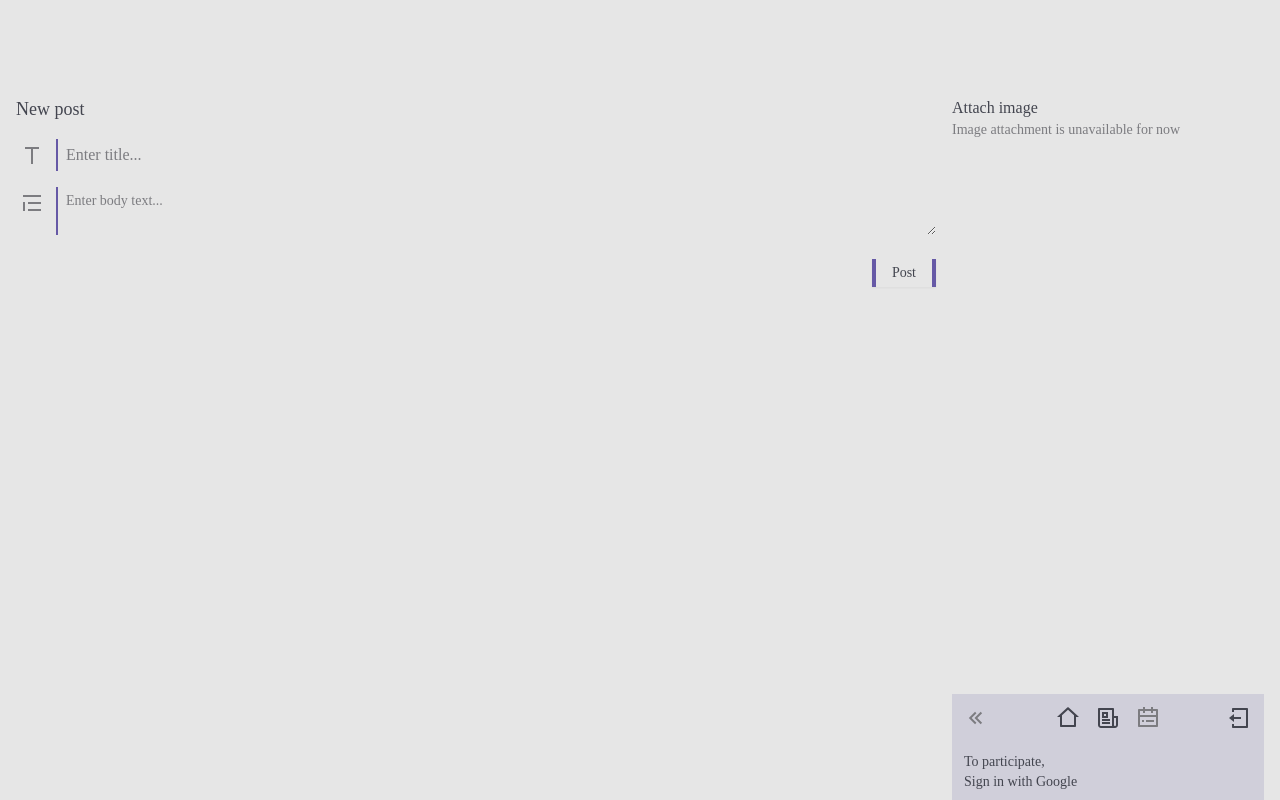
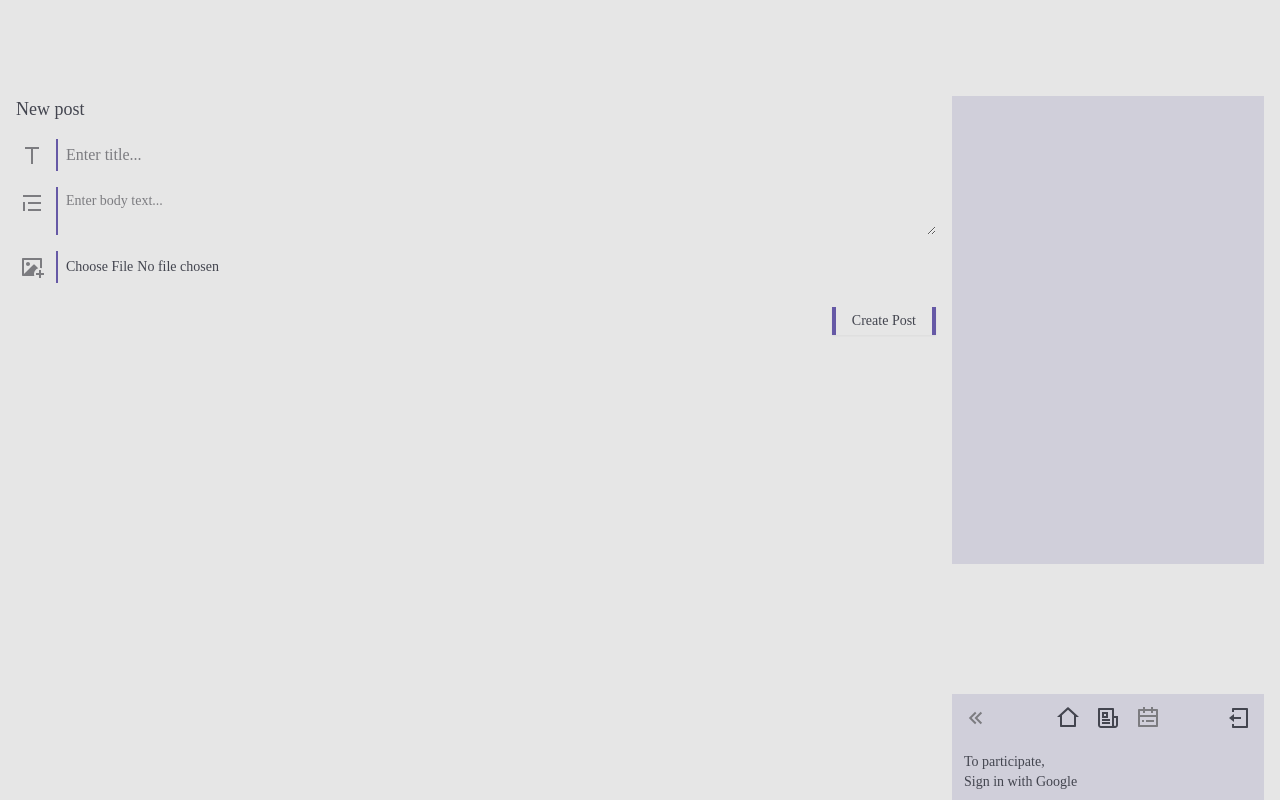
Before and after one commit to HanzFelix/lugefi, a Next.js app: page /forum/new in a window 1280 px wide. Built offline with nearby package versions, Linux system fonts and the light colour scheme; no server answers; the database is empty; sample sign-in values are in the browser's storage; a web font is replaced by a local one.

Commit message:
feat: add image uploading of posts

```diff
--- a/next.config.ts
+++ b/next.config.ts
@@ -12,6 +12,10 @@ const nextConfig: NextConfig = {
         protocol: "https",
         hostname: "ik.imagekit.io",
       },
+      {
+        protocol: "https",
+        hostname: "res.cloudinary.com",
+      },
     ],
   },
 };
--- /dev/null
+++ b/src/app/forum/new/CreatePost.tsx
@@ -0,0 +1,44 @@
+"use server";
+import { auth } from "@/auth";
+import { db } from "@/db/database";
+import { post } from "@/db/schema/forum";
+import { profile } from "@/db/schema/profile";
+import { eq, sql } from "drizzle-orm";
+import { redirect } from "next/navigation";
+
+export async function createPost({
+  title,
+  description,
+  image_url,
+}: {
+  title: string;
+  description: string;
+  image_url: string;
+}) {
+  const session = await auth();
+
+  if (!session?.user?.id) throw new Error("no user");
+
+  const profileId = db.$with("existing_profile").as(
+    db
+      .select({
+        id: profile.id,
+      })
+      .from(profile)
+      .where(eq(profile.user_id, session.user.id))
+      .limit(1),
+  );
+  const [{ insertedId: postId }] = await db
+    .with(profileId)
+    .insert(post)
+    .values({
+      title: title,
+      image_url: image_url || process.env.LUGEFI_DEFAULT_POST_IMAGE_URL || "",
+      description: description,
+      posted_by: sql`(select id from existing_profile)`,
+    })
+    .returning({ insertedId: post.id });
+
+  if (postId) redirect(`/forum/${postId}`);
+  else throw new Error("Failed to upload post");
+}
--- /dev/null
+++ b/src/app/forum/new/PostForm.tsx
@@ -0,0 +1,149 @@
+"use client";
+
+import { RiImageAddFill, RiQuoteText, RiText } from "@remixicon/react";
+import { Button } from "@/components/ui/button";
+import { createPost } from "./CreatePost";
+import { useState } from "react";
+export default function PostForm({
+  cloudName,
+}: {
+  cloudName: string | undefined;
+}) {
+  const [title, setTitle] = useState("");
+  const [description, setDescription] = useState("");
+  const [file, setFile] = useState<File | null>(null);
+  const [loading, setLoading] = useState(false);
+  const [previewUrl, setPreviewUrl] = useState<string | null>(null);
+
+  async function handleImageUpload(selectedFile: File | null) {
+    if (!selectedFile || !cloudName) return "";
+
+    const formData = new FormData();
+    formData.append("file", selectedFile);
+    formData.append("upload_preset", "lugefi_post_img");
+
+    const res = await fetch(
+      `https://api.cloudinary.com/v1_1/${cloudName}/upload`,
+      {
+        method: "POST",
+        body: formData,
+      },
+    );
+
+    const result = await res.json();
+    return result.secure_url;
+  }
+
+  async function handleSubmit(e: React.FormEvent) {
+    e.preventDefault();
+    setLoading(true);
+    const image_url = await handleImageUpload(file);
+
+    if (!image_url && typeof image_url != "string") {
+      alert("Upload failed.");
+      setLoading(false);
+      return;
+    }
+
+    await createPost({ title, description, image_url });
+    setLoading(false);
+  }
+  return (
+    <>
+      <form className="flex flex-1 flex-col gap-4" onSubmit={handleSubmit}>
+        <h2>New post</h2>
+        <div className="flex flex-row-reverse items-start gap-2">
+          <input
+            id="title"
+            name="title"
+            value={title}
+            required
+            placeholder="Enter title..."
+            onChange={(e) => setTitle(e.target.value)}
+            className="border-cpurple peer focus:border-cyellow text-cmono-75 user-invalid:border-cred focus:bg-cmono-25 placeholder:text-cmono-50 flex-1 border-l-2 py-1 pl-2 focus:outline-0"
+          />
+          <label
+            className="peer-user-invalid:text-cred text-cmono-50 mt-1"
+            htmlFor="title"
+          >
+            <RiText size={24} className="ml-auto w-8" />
+          </label>
+        </div>
+        <div className="flex flex-row-reverse items-start gap-2">
+          <textarea
+            id="description"
+            name="description"
+            value={description}
+            required
+            onChange={(e) => setDescription(e.target.value)}
+            placeholder="Enter body text..."
+            className="border-cpurple peer focus:border-cyellow user-invalid:border-cred text-cmono-75 focus:bg-cmono-25 placeholder:text-cmono-50 flex-1 border-l-2 py-1 pl-2 text-sm focus:outline-0"
+          />
+          <label
+            htmlFor="description"
+            className="peer-user-invalid:text-cred text-cmono-50 mt-1"
+          >
+            <RiQuoteText size={24} className="ml-auto w-8" />
+          </label>
+        </div>
+        <div className="flex items-start gap-2">
+          <div className="mt-1">
+            <RiImageAddFill size={24} className="text-cmono-50 ml-auto w-8" />
+          </div>
+          <input
+            name="image"
+            type="file"
+            accept="image/*"
+            onChange={(e) => {
+              const f = e.target.files?.[0];
+              setFile(f ?? null);
+
+              if (!f) {
+                e.target.setCustomValidity("");
+                e.target.reportValidity();
+                setPreviewUrl(null);
+                return;
+              }
+
+              const reader = new FileReader();
+              reader.onloadend = () => {
+                setPreviewUrl(reader.result as string);
+              };
+              reader.readAsDataURL(f);
+
+              if (f.size > 5 * 1024 * 1024) {
+                e.target.setCustomValidity("Image must be under 5 MB");
+              } else {
+                e.target.setCustomValidity("");
+              }
+
+              e.target.reportValidity();
+            }}
+            placeholder="Image attachment is unavailable for now"
+            className="border-cpurple focus:border-cyellow text-cmono-75 focus:bg-cmono-25 placeholder:text-cmono-50 disabled:border-cmono-50 user-invalid:border-cred flex-1 border-l-2 py-1.5 pl-2 text-sm focus:outline-0"
+          />
+        </div>
+        <div className="mt-2 flex justify-end">
+          <Button type="submit" disabled={loading}>
+            {loading ? "Uploading..." : "Create Post"}
+          </Button>
+        </div>
+      </form>
+      <div className="w-full md:w-1/3 lg:w-1/4">
+        {previewUrl ? (
+          <picture>
+            <img
+              src={previewUrl}
+              className="bg-cmono-25 block aspect-2/3 w-full object-contain"
+              alt=""
+              width={200}
+              height={300}
+            />
+          </picture>
+        ) : (
+          <div className="bg-cmono-25 aspect-2/3 w-full"></div>
+        )}
+      </div>
+    </>
+  );
+}
--- a/src/app/forum/new/page.tsx
+++ b/src/app/forum/new/page.tsx
@@ -1,102 +1,15 @@
 import { auth } from "@/auth";
-import { Button } from "@/components/ui/button";
-import { db } from "@/db/database";
-import { post } from "@/db/schema/forum";
-import { profile } from "@/db/schema/profile";
-import { RiImageAddFill, RiQuoteText, RiText } from "@remixicon/react";
-import { eq, sql } from "drizzle-orm";
 import { redirect } from "next/navigation";
+import PostForm from "./PostForm";
 
 export default async function NewForumPost() {
   const session = await auth();
   if (!session?.user?.id) redirect("/");
+  console.log(process.env.LUGEFI_DEFAULT_POST_IMAGE_URL);
 
-  async function createPost(formData: FormData) {
-    "use server";
-
-    if (!session?.user?.id) throw new Error("no user");
-
-    const profileId = db.$with("existing_profile").as(
-      db
-        .select({
-          id: profile.id,
-        })
-        .from(profile)
-        .where(eq(profile.user_id, session.user.id))
-        .limit(1),
-    );
-
-    const [{ insertedId: postId }] = await db
-      .with(profileId)
-      .insert(post)
-      .values({
-        title: formData.get("title") as string,
-        image_url: process.env.LUGEFI_DEFAULT_POST_IMAGE_URL || "",
-        description: formData.get("description") as string,
-        posted_by: sql`(select id from existing_profile)`,
-      })
-      .returning({ insertedId: post.id });
-
-    if (postId) redirect(`/forum/${postId}`);
-    else throw new Error("Failed to upload post");
-  }
   return (
     <div className="container mx-auto mt-8 flex flex-col gap-8 px-4 md:flex-row md:gap-4">
-      <form className="flex flex-1 flex-col gap-4" action={createPost}>
-        <h2>New post</h2>
-        <div className="flex flex-row-reverse items-start gap-2">
-          <input
-            id="title"
-            name="title"
-            required
-            placeholder="Enter title..."
-            className="border-cpurple peer focus:border-cyellow text-cmono-75 user-invalid:border-cred focus:bg-cmono-25 placeholder:text-cmono-50 flex-1 border-l-2 py-1 pl-2 focus:outline-0"
-          />
-          <label
-            className="peer-user-invalid:text-cred text-cmono-50 mt-1"
-            htmlFor="title"
-          >
-            <RiText size={24} className="ml-auto w-8" />
-          </label>
-        </div>
-        <div className="flex flex-row-reverse items-start gap-2">
-          <textarea
-            id="description"
-            name="description"
-            required
-            placeholder="Enter body text..."
-            className="border-cpurple peer focus:border-cyellow user-invalid:border-cred text-cmono-75 focus:bg-cmono-25 placeholder:text-cmono-50 flex-1 border-l-2 py-1 pl-2 text-sm focus:outline-0"
-          />
-          <label
-            htmlFor="description"
-            className="peer-user-invalid:text-cred text-cmono-50 mt-1"
-          >
-            <RiQuoteText size={24} className="ml-auto w-8" />
-          </label>
-        </div>
-        <div className="flex items-start gap-2 md:hidden">
-          <div className="mt-1">
-            <RiImageAddFill size={24} className="text-cmono-50 ml-auto w-8" />
-          </div>
-          <input
-            name="image"
-            disabled
-            placeholder="Image attachment is unavailable for now"
-            className="border-cpurple focus:border-cyellow text-cmono-75 focus:bg-cmono-25 placeholder:text-cmono-50 disabled:border-cmono-50 flex-1 border-l-2 py-1.5 pl-2 text-sm focus:outline-0"
-          />
-        </div>
-        <div className="mt-2 flex justify-end">
-          <Button>Post</Button>
-        </div>
-      </form>
-      <div className="w-full md:w-1/3 lg:w-1/4">
-        <div className="hidden md:block">
-          <p>Attach image</p>
-          <p className="text-cmono-50 text-sm">
-            Image attachment is unavailable for now
-          </p>
-        </div>
-      </div>
+      <PostForm cloudName={process.env.NEXT_PUBLIC_CLOUDINARY_CLOUD_NAME} />
     </div>
   );
 }
```
